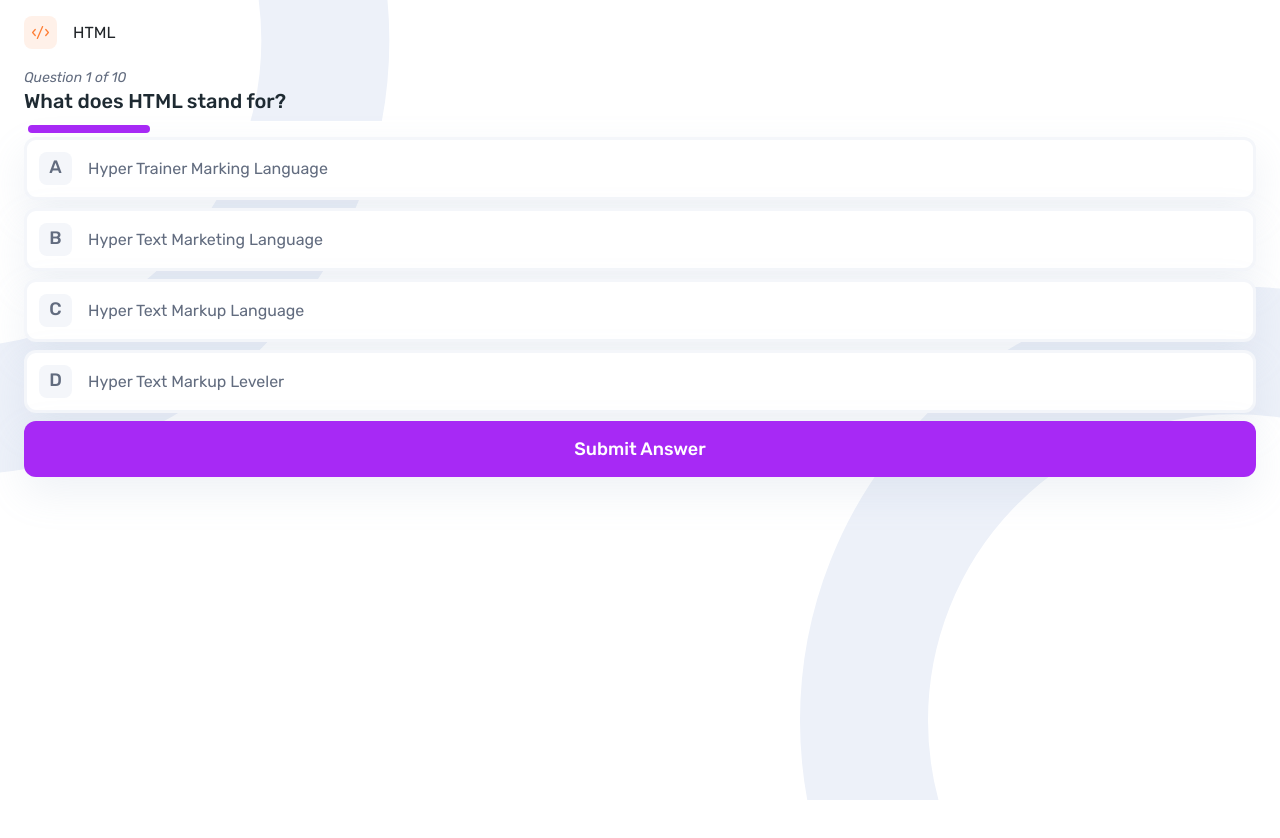
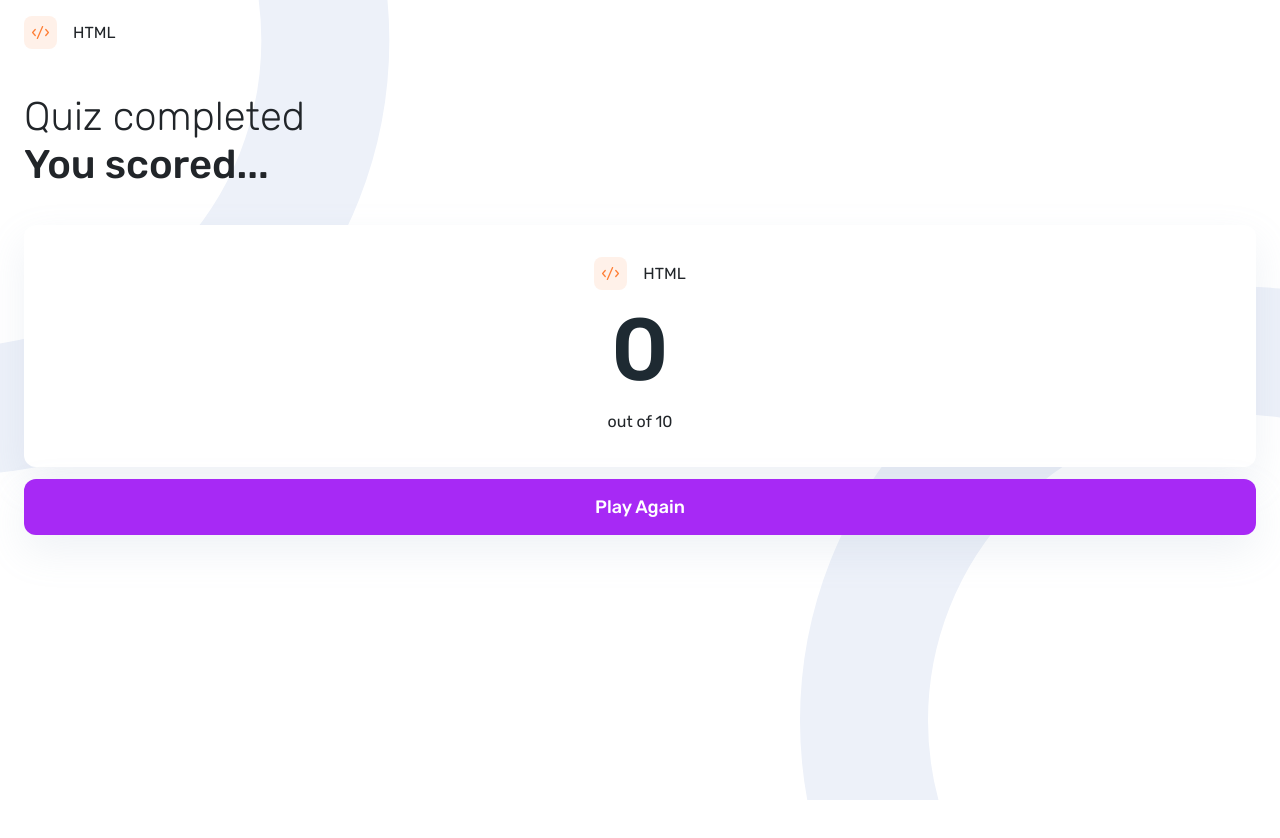
Before and after one commit to guillermopaniaguasilva/frontend-quiz-app, a React (Vite) app: page / in a window 1280 px wide. Both pictures are taken after a click on the element "HTML". Shown: the top 838 px of the page. Built offline with nearby package versions, Linux system fonts and the light colour scheme.

Commit message:
make a few styling adjustments

```diff
--- a/src/pages/Quizz/components/Quizz/index.tsx
+++ b/src/pages/Quizz/components/Quizz/index.tsx
@@ -13,9 +13,9 @@ export default function Quizz({ data, setSubject }: QuizzProps) {
 
   useEffect(() => {
     setSubject && setSubject();
-  }, []);
+  }, [setSubject]);
 
-  if (currentQuestion === 10) return <Score />;
+  if (currentQuestion === 0) return <Score />;
 
   return (
     <Question
--- a/src/pages/Quizz/components/Score/index.tsx
+++ b/src/pages/Quizz/components/Score/index.tsx
@@ -8,12 +8,12 @@ export default function Score() {
 
   return (
     <>
-      <Title>Quiz completed</Title>
-      <BoldedTitle>You scored...</BoldedTitle>
+      <Title className="align-self-start">Quiz completed</Title>
+      <BoldedTitle className="align-self-start">You scored...</BoldedTitle>
       <ResultCard className="">
         <div className="d-flex flex-column justify-content-center align-items-center">
           <div className="d-flex"></div>
-          <SubjectHeading />
+          <SubjectHeading className="mb-3" />
           <Number>{score}</Number>
           <p>out of 10</p>
         </div>
--- a/src/pages/Quizz/components/SubjectHeading/index.tsx
+++ b/src/pages/Quizz/components/SubjectHeading/index.tsx
@@ -9,7 +9,11 @@ type IconDictionary = {
   [key: string]: [string, string];
 };
 
-export default function SubjectHeading() {
+type SubjectHeadingProps = {
+  className?: string;
+};
+
+export default function SubjectHeading({ className }: SubjectHeadingProps) {
   const subject = useQuizzStore((state) => state.subject);
   const iconDictionary: IconDictionary = {
     HTML: [htmlIcon, '#FFF1E9'],
@@ -20,7 +24,7 @@ export default function SubjectHeading() {
 
   return (
     subject && (
-      <div className="d-flex" style={{ gap: '16px' }}>
+      <div className={`d-flex ${className}`} style={{ gap: '16px' }}>
         <Badge
           source={iconDictionary[subject][0]}
           backgroundColor={iconDictionary[subject][1]}
--- a/src/ui-library/ProgressBar/index.tsx
+++ b/src/ui-library/ProgressBar/index.tsx
@@ -2,12 +2,18 @@ import { Bar, Container } from './styles';
 
 type ProgressBarProps = {
   percentage: number;
+  className?: string;
+  style?: React.CSSProperties;
 };
 
-export default function ProgressBar({ percentage }: ProgressBarProps) {
+export default function ProgressBar({
+  percentage,
+  className,
+  style,
+}: ProgressBarProps) {
   return (
     <>
-      <Container>
+      <Container style={style} className={className}>
         <Bar percentage={percentage} />
       </Container>
     </>
--- a/src/ui-library/Question/index.tsx
+++ b/src/ui-library/Question/index.tsx
@@ -91,7 +91,10 @@ export default function Question({
         <QuestionContainer className="w-100" ref={nodeRef}>
           <NumberOfQuestion>{`Question ${questionNumber} of 10`}</NumberOfQuestion>
           <Title>{question}</Title>
-          <ProgressBar percentage={+questionNumber * 10} />
+          <ProgressBar
+            style={{ marginTop: '24px', marginBottom: '40px' }}
+            percentage={+questionNumber * 10}
+          />
           {possibleAnswers}
           {!hasSubittedAnswer ? (
             <Button onClick={onSubmitAnswer}>Submit Answer</Button>
```
